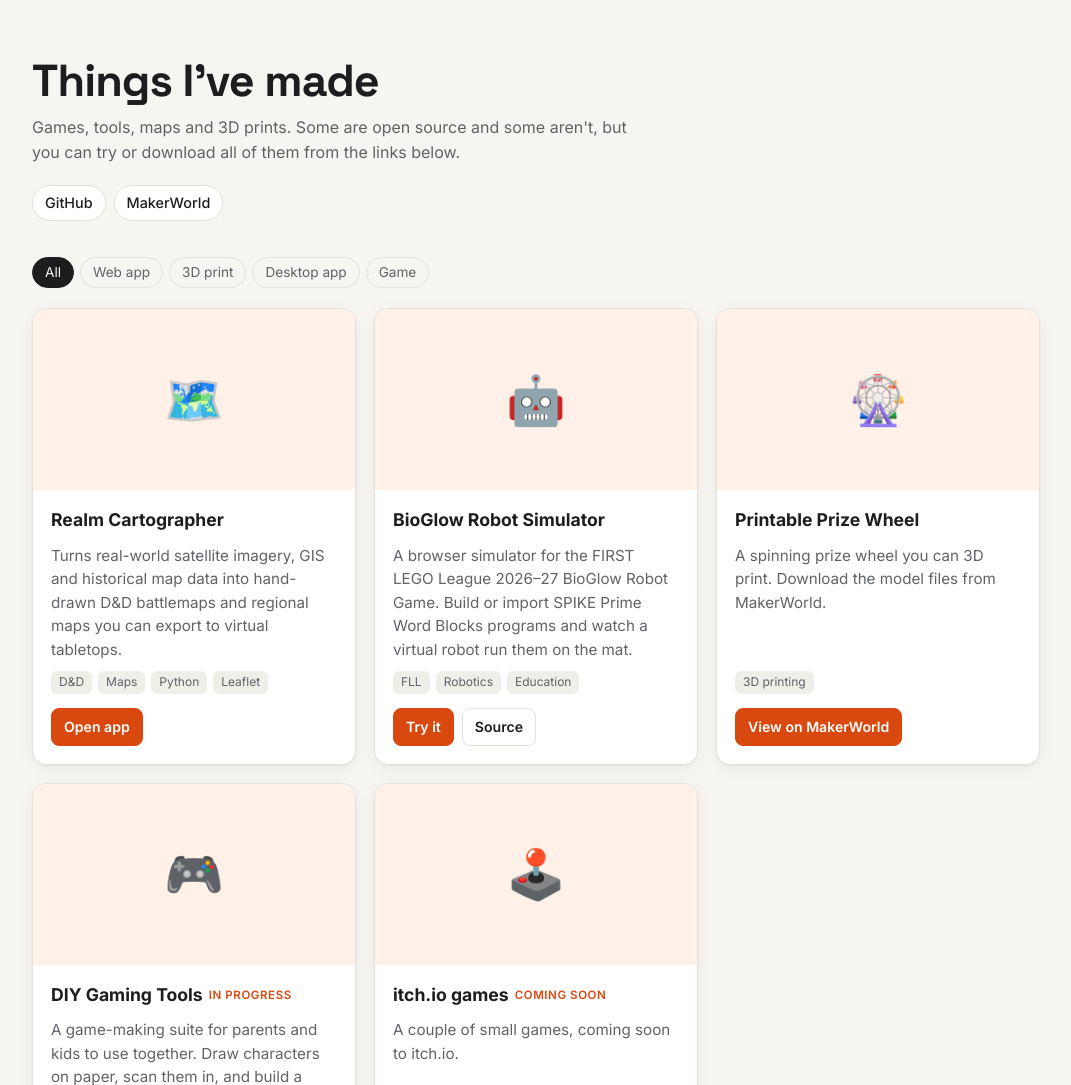
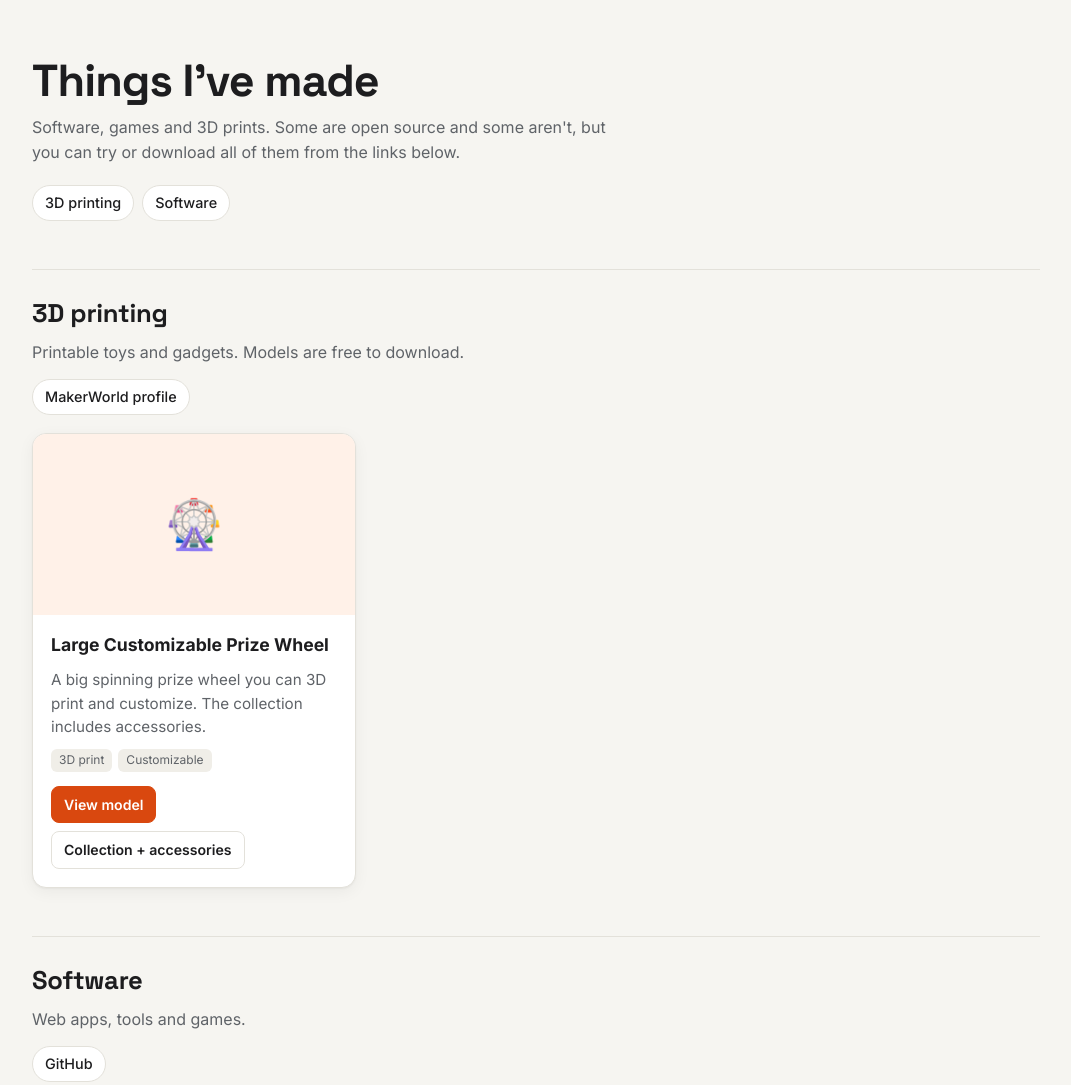
Before and after one commit to masterpigg/masterpigg.github.io, a plain HTML site: page index.html in a window 1280 px wide. Shown: the top 1085 px of the page, without its empty margins (104-1175 px from the left). Drawn offline with Linux system fonts and the light colour scheme.

Commit message:
Organize portfolio into hobby sections; link prize wheel model and collection
Co-Authored-By: Claude Opus 5.5 <noreply@anthropic.com>

```diff
--- a/index.html
+++ b/index.html
@@ -64,13 +64,21 @@
   }
   .profiles a:hover { border-color: var(--accent); color: var(--accent); }
 
-  .filters { display: flex; flex-wrap: wrap; gap: 6px; margin-bottom: 20px; }
-  .filters button {
-    font: inherit; font-size: .85rem; cursor: pointer;
-    background: transparent; color: var(--muted);
-    border: 1px solid var(--border); border-radius: 999px; padding: 4px 12px;
+  .jump { display: flex; flex-wrap: wrap; gap: 8px; }
+  .jump a {
+    color: var(--text); text-decoration: none; font-weight: 500; font-size: .9rem;
+    border: 1px solid var(--border); background: var(--card);
+    padding: 6px 12px; border-radius: 999px;
   }
-  .filters button[aria-pressed="true"] { background: var(--text); color: var(--bg); border-color: var(--text); }
+  .jump a:hover { border-color: var(--accent); color: var(--accent); }
+
+  .hobby { margin-top: 48px; scroll-margin-top: 16px; }
+  .hobby-head { border-top: 1px solid var(--border); padding-top: 24px; margin-bottom: 18px; }
+  .hobby-head h2 {
+    font-family: "Space Grotesk", Inter, sans-serif;
+    font-size: 1.6rem; margin: 0 0 6px; letter-spacing: -0.01em;
+  }
+  .hobby-head p { color: var(--muted); margin: 0 0 14px; max-width: 60ch; }
 
   .grid { display: grid; grid-template-columns: repeat(auto-fill, minmax(300px, 1fr)); gap: 18px; }
   .card {
@@ -83,7 +91,7 @@
   }
   .thumb img { width: 100%; height: 100%; object-fit: cover; display: block; }
   .body { padding: 16px 18px 18px; display: flex; flex-direction: column; gap: 10px; flex: 1; }
-  .body h2 { font-size: 1.1rem; margin: 0; }
+  .body h3 { font-size: 1.1rem; margin: 0; }
   .status {
     font-size: .72rem; font-weight: 600; text-transform: uppercase; letter-spacing: .05em;
     color: var(--accent); margin-left: 6px; vertical-align: 2px;
@@ -107,39 +115,73 @@
 <main>
   <header>
     <h1>Things I've made</h1>
-    <p class="intro">Games, tools, maps and 3D prints. Some are open source and some aren't, but you can try or download all of them from the links below.</p>
-    <nav class="profiles" id="profiles"></nav>
+    <p class="intro">Software, games and 3D prints. Some are open source and some aren't, but you can try or download all of them from the links below.</p>
+    <nav class="jump" id="jump" aria-label="Sections"></nav>
   </header>
 
-  <div class="filters" id="filters" role="group" aria-label="Filter projects"></div>
-  <section class="grid" id="grid"></section>
+  <div id="sections"></div>
 
   <footer>© <span id="year"></span> masterpigg</footer>
 </main>
 
 <script>
 /* ─────────────────────────────────────────────────────────────
-   EDIT HERE: your profiles and projects.
-   To add a project, copy one { ... } block and change it.
+   EDIT HERE: one block per hobby, each with its own projects.
+   - profiles: buttons under the section heading (MakerWorld, GitHub, itch.io…)
+   - To add a project, copy one { ... } block inside "projects".
    - image: optional path or URL to a screenshot (e.g. "img/wheel.jpg");
             if left out, the emoji is shown instead.
-   - links: first link is the highlighted button. Leave out any you
-            don't have (e.g. no "Source" for private repos).
+   - links: the first link is the highlighted button. A project's links
+            can point anywhere: MakerWorld, itch.io, GitHub, etc.
    - status: optional small label, e.g. "Coming soon" or "Beta".
+   To add a new hobby, copy a whole section block.
    ───────────────────────────────────────────────────────────── */
-const PROFILES = [
-  { label: "GitHub",    url: "https://github.com/masterpigg" },
-  { label: "MakerWorld", url: "https://makerworld.com/en/@masterpigg" },
+const SECTIONS = [
+  {
+    id: "3d-printing",
+    title: "3D printing",
+    intro: "Printable toys and gadgets. Models are free to download.",
+    profiles: [
+      { label: "MakerWorld profile", url: "https://makerworld.com/en/@masterpigg" },
+    ],
+    projects: [
+      {
+        title: "Large Customizable Prize Wheel",
+        emoji: "🎡",
+        description: "A big spinning prize wheel you can 3D print and customize. The collection includes accessories.",
+        tags: ["3D print", "Customizable"],
+        links: [
+          { label: "View model", url: "https://makerworld.com/en/models/3274478-large-customizable-prize-wheel#profileId-3713399" },
+          { label: "Collection + accessories", url: "https://makerworld.com/en/collections/34862354-large-customizable-prize-wheel" },
+        ],
+      },
+      // Example, ready for when the Dummy 13 pages are up:
+      // {
+      //   title: "Dummy 13 Heads",
+      //   emoji: "🤖",
+      //   description: "Custom heads for the Dummy 13 printable figure, plus an online tool to design your own.",
+      //   tags: ["3D print", "Dummy 13"],
+      //   links: [
+      //     { label: "Heads on MakerWorld", url: "" },
+      //     { label: "Head Creator (itch.io)", url: "" },
+      //   ],
+      // },
+    ],
+  },
+  {
+    id: "software",
+    title: "Software",
+    intro: "Web apps, tools and games.",
+    profiles: [
+      { label: "GitHub", url: "https://github.com/masterpigg" },
       // { label: "itch.io", url: "https://masterpigg.itch.io" },
-];
-
-const PROJECTS = [
+    ],
+    projects: [
       {
         title: "Realm Cartographer",
         emoji: "🗺️",
-    category: "Web app",
         description: "Turns real-world satellite imagery, GIS and historical map data into hand-drawn D&D battlemaps and regional maps you can export to virtual tabletops.",
-    tags: ["D&D", "Maps", "Python", "Leaflet"],
+        tags: ["D&D", "Maps", "Web app"],
         links: [
           { label: "Open app", url: "https://realm-cartographer.onrender.com" },
         ],
@@ -147,7 +189,6 @@ const PROJECTS = [
       {
         title: "BioGlow Robot Simulator",
         emoji: "🤖",
-    category: "Web app",
         description: "A browser simulator for the FIRST LEGO League 2026–27 BioGlow Robot Game. Build or import SPIKE Prime Word Blocks programs and watch a virtual robot run them on the mat.",
         tags: ["FLL", "Robotics", "Education"],
         links: [
@@ -156,42 +197,28 @@ const PROJECTS = [
         ],
       },
       {
-    title: "Printable Prize Wheel",
-    emoji: "🎡",
-    category: "3D print",
-    description: "A spinning prize wheel you can 3D print. Download the model files from MakerWorld.",
-    tags: ["3D printing"],
-    links: [
-      { label: "View on MakerWorld", url: "https://makerworld.com/en/@masterpigg" },
-    ],
-  },
-  {
         title: "DIY Gaming Tools",
         emoji: "🎮",
-    category: "Desktop app",
         description: "A game-making suite for parents and kids to use together. Draw characters on paper, scan them in, and build a real, playable 2D game with kid-friendly editors.",
-    tags: ["Game dev", "Kids", "Electron"],
+        tags: ["Game dev", "Kids", "Desktop app"],
         status: "In progress",
-    links: [
-      // { label: "Download", url: "" },
-    ],
+        links: [],
       },
       {
         title: "itch.io games",
         emoji: "🕹️",
-    category: "Game",
         description: "A couple of small games, coming soon to itch.io.",
         tags: ["Games"],
         status: "Coming soon",
         links: [],
       },
+    ],
+  },
 ];
 /* ───────────────────────── end of editable section ───────────────────────── */
 
 const esc = s => String(s).replace(/[&<>"']/g, c => ({ "&":"&amp;","<":"&lt;",">":"&gt;",'"':"&quot;","'":"&#39;" }[c]));
-
-document.getElementById("profiles").innerHTML = PROFILES
-  .map(p => `<a href="${esc(p.url)}" target="_blank" rel="noopener">${esc(p.label)}</a>`).join("");
+const pill = l => `<a href="${esc(l.url)}" target="_blank" rel="noopener">${esc(l.label)}</a>`;
 
 function card(p) {
   const thumb = p.image
@@ -202,7 +229,7 @@ function card(p) {
   return `<article class="card">
     <div class="thumb">${thumb}</div>
     <div class="body">
-      <h2>${esc(p.title)}${p.status ? `<span class="status">${esc(p.status)}</span>` : ""}</h2>
+      <h3>${esc(p.title)}${p.status ? `<span class="status">${esc(p.status)}</span>` : ""}</h3>
       <p class="desc">${esc(p.description)}</p>
       <div class="tags">${(p.tags || []).map(t => `<span>${esc(t)}</span>`).join("")}</div>
       ${links ? `<div class="links">${links}</div>` : ""}
@@ -210,17 +237,18 @@ function card(p) {
   </article>`;
 }
 
-const grid = document.getElementById("grid");
-const filters = document.getElementById("filters");
-const categories = ["All", ...new Set(PROJECTS.map(p => p.category).filter(Boolean))];
+document.getElementById("jump").innerHTML = SECTIONS
+  .map(s => `<a href="#${esc(s.id)}">${esc(s.title)}</a>`).join("");
 
-function render(cat) {
-  grid.innerHTML = PROJECTS.filter(p => cat === "All" || p.category === cat).map(card).join("");
-  filters.querySelectorAll("button").forEach(b => b.setAttribute("aria-pressed", b.dataset.cat === cat));
-}
-filters.innerHTML = categories.map(c => `<button type="button" data-cat="${esc(c)}">${esc(c)}</button>`).join("");
-filters.addEventListener("click", e => { if (e.target.dataset.cat) render(e.target.dataset.cat); });
-render("All");
+document.getElementById("sections").innerHTML = SECTIONS.map(s => `
+  <section class="hobby" id="${esc(s.id)}">
+    <div class="hobby-head">
+      <h2>${esc(s.title)}</h2>
+      ${s.intro ? `<p>${esc(s.intro)}</p>` : ""}
+      <nav class="profiles">${(s.profiles || []).filter(l => l.url).map(pill).join("")}</nav>
+    </div>
+    <div class="grid">${s.projects.map(card).join("")}</div>
+  </section>`).join("");
 
 document.getElementById("year").textContent = new Date().getFullYear();
 </script>
```
Lines whose indentation alone changed are shown as unchanged.
